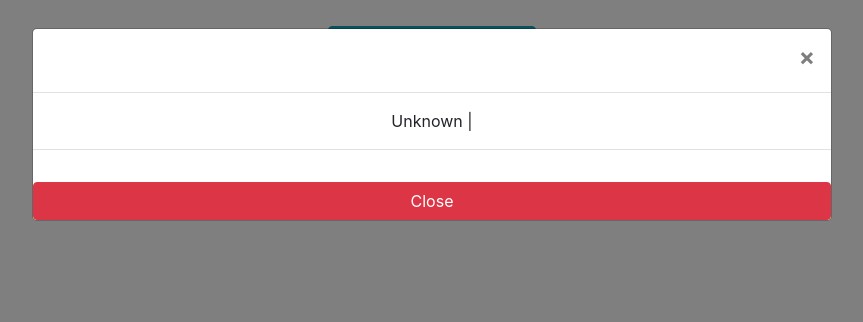
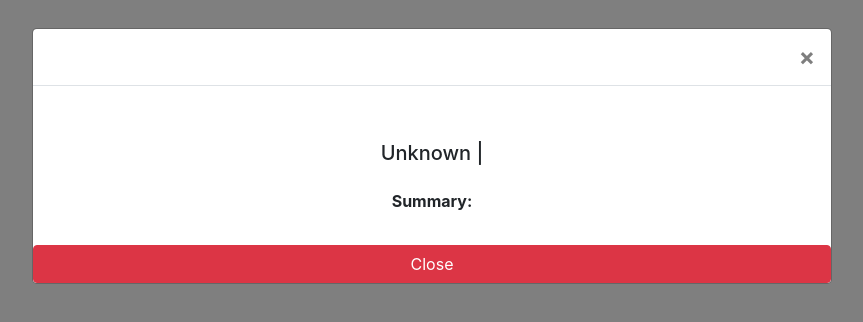
Before and after one commit to PrestonElliott/React-Hooks, a React (Create React App) app in the folder react-hooks/: page / in a window 1280 px wide. Both pictures are taken after a click on the button "NASA - Daily Pic Details". Shown: the top 322 px of the page, without its empty margins (208-1071 px from the left). Built offline with nearby package versions, Linux system fonts and the light colour scheme; no server answers.

Commit message:
continued work on modal

```diff
--- a/react-hooks/src/Components/DataFetch/functionFetchData.jsx
+++ b/react-hooks/src/Components/DataFetch/functionFetchData.jsx
@@ -4,10 +4,7 @@ import { Image, Button, Modal } from "react-bootstrap"
 export default function FunctionDailyPic() {
 
     const [nasaData, setData] = useState({ })
-    // const [show, setShow] = useState(false)
     const [lgShow, setLgShow] = useState(false)
-
-    // const handleClose = () => setShow(false)
     const handleShow = () => setLgShow(true)
 
     async function fetchData() {
@@ -22,6 +19,7 @@ export default function FunctionDailyPic() {
 
     return (
         <div id="daily-pic-div">
+            <h3>{nasaData.title}</h3>
             <Button variant="info" onClick={handleShow}>
                 NASA - Daily Pic Details
             </Button>
@@ -33,12 +31,11 @@ export default function FunctionDailyPic() {
 
                 <Modal.Body id="daily-pic-info">
                     <Image src={nasaData.hdurl} fluid/>
-                    {nasaData.copyright ? nasaData.copyright : "Unknown"} | {nasaData.date}
+                    <h5 id="daily-pic-sub-title">
+                        {nasaData.copyright ? nasaData.copyright : "Unknown"} | {nasaData.date}
+                    </h5>
+                    <p><strong>Summary:</strong> {nasaData.explanation}</p>
                 </Modal.Body>
-
-                <Modal.Footer>
-                    {nasaData.explanation}
-                </Modal.Footer>
 
                 <Button variant="danger" onClick={() => setLgShow(false)}>Close</Button>
             </Modal>
--- a/react-hooks/src/index.css
+++ b/react-hooks/src/index.css
@@ -36,10 +36,15 @@
   padding: 1%;
 }
 
-#daily-pic-title {
-  text-align: center;
+#daily-pic-sub-title {
+  text-align: auto;
   padding: 2%;
 }
+
+/* #daily-pic-title {
+  text-align: auto;
+  padding: 2%;
+} */
 
 #daily-pic-info {
   text-align: center;
```
